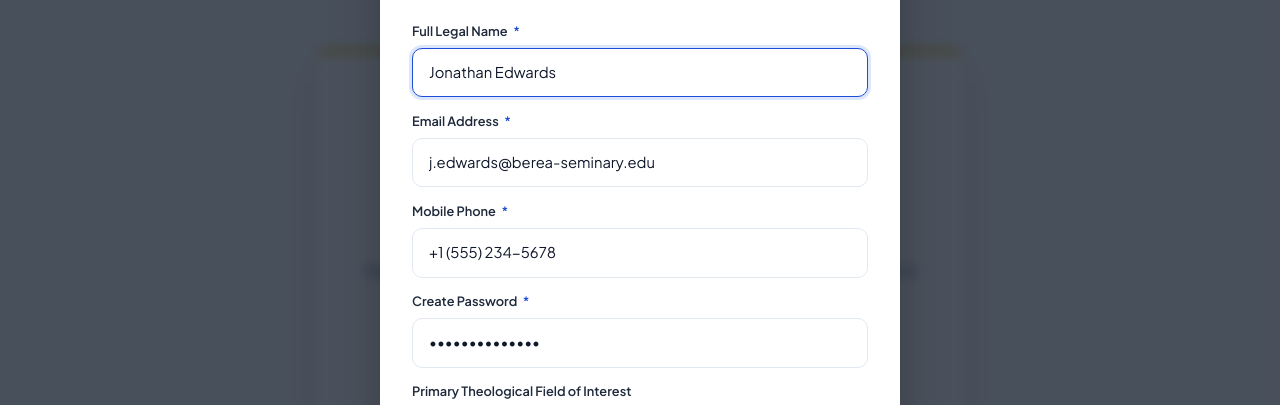
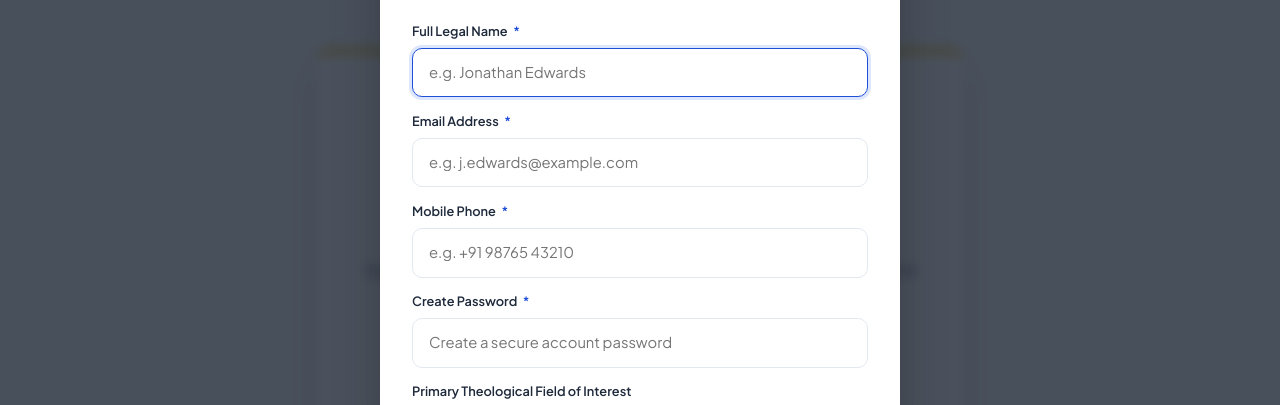
Before and after one commit to shafiulla2002/Berea-Bible-Institute, a plain HTML site: page checkout.html in a window 1280 px wide. Shown: the part 311-716 px from the top of the page. Drawn offline with nearby package versions, Linux system fonts and the light colour scheme; no server answers; a web font is replaced by a local one.

Commit message:
fix(ui,checkout): replace hardcoded input values with clean placeholders in student auth and checkout forms

```diff
--- a/assets/js/app.js
+++ b/assets/js/app.js
@@ -506,19 +506,19 @@ function createAuthModalDOM() {
         <form id="modalSignupForm" onsubmit="handleModalSignup(event)">
           <div class="form-group" style="margin-bottom:0.85rem;">
             <label class="form-label" style="font-size:0.8rem;">Full Legal Name <span class="required">*</span></label>
-            <input type="text" id="modalSignupName" class="form-control" placeholder="e.g. Jonathan Edwards" value="Jonathan Edwards" required>
+            <input type="text" id="modalSignupName" class="form-control" placeholder="e.g. Jonathan Edwards" value="" required>
           </div>
           <div class="form-group" style="margin-bottom:0.85rem;">
             <label class="form-label" style="font-size:0.8rem;">Email Address <span class="required">*</span></label>
-            <input type="email" id="modalSignupEmail" class="form-control" placeholder="e.g. j.edwards@example.com" value="j.edwards@berea-seminary.edu" required>
+            <input type="email" id="modalSignupEmail" class="form-control" placeholder="e.g. j.edwards@example.com" value="" required>
           </div>
           <div class="form-group" style="margin-bottom:0.85rem;">
             <label class="form-label" style="font-size:0.8rem;">Mobile Phone <span class="required">*</span></label>
-            <input type="tel" id="modalSignupPhone" class="form-control" placeholder="(555) 234-5678" value="+1 (555) 234-5678" required>
+            <input type="tel" id="modalSignupPhone" class="form-control" placeholder="e.g. +91 98765 43210" value="" required>
           </div>
           <div class="form-group" style="margin-bottom:0.85rem;">
             <label class="form-label" style="font-size:0.8rem;">Create Password <span class="required">*</span></label>
-            <input type="password" id="modalSignupPassword" class="form-control" value="Pass@2026Berea" required>
+            <input type="password" id="modalSignupPassword" class="form-control" placeholder="Create a secure account password" value="" required>
           </div>
           <div class="form-group" style="margin-bottom:1.25rem;">
             <label class="form-label" style="font-size:0.8rem;">Primary Theological Field of Interest</label>
@@ -542,11 +542,11 @@ function createAuthModalDOM() {
         <form id="modalSigninForm" style="display:none;" onsubmit="handleModalSignin(event)">
           <div class="form-group" style="margin-bottom:0.85rem;">
             <label class="form-label" style="font-size:0.8rem;">Registered Email or Mobile <span class="required">*</span></label>
-            <input type="text" id="modalSigninIdentifier" class="form-control" placeholder="Email or Mobile" value="timothy.disciple@berea-seminary.edu" required>
+            <input type="text" id="modalSigninIdentifier" class="form-control" placeholder="e.g. email or mobile number" value="" required>
           </div>
           <div class="form-group" style="margin-bottom:1.25rem;">
             <label class="form-label" style="font-size:0.8rem;">Account Password <span class="required">*</span></label>
-            <input type="password" id="modalSigninPassword" class="form-control" value="SamplePassword123" required>
+            <input type="password" id="modalSigninPassword" class="form-control" placeholder="Enter your password" value="" required>
           </div>
           <button type="submit" class="btn btn-gold btn-block btn-lg">
             Sign In & Access Account
--- a/checkout.html
+++ b/checkout.html
@@ -125,12 +125,12 @@
 
                 <div class="form-group">
                   <label for="checkoutEmail" class="form-label">Email Address <span class="required">*</span></label>
-                  <input type="email" id="checkoutEmail" class="form-control" placeholder="timothy@example.org" required>
+                  <input type="email" id="checkoutEmail" class="form-control" placeholder="e.g. timothy@example.org" required>
                 </div>
 
                 <div class="form-group">
                   <label for="checkoutPhone" class="form-label">Mobile Phone Number <span class="required">*</span></label>
-                  <input type="tel" id="checkoutPhone" class="form-control" placeholder="+1 (555) 234-5678" required>
+                  <input type="tel" id="checkoutPhone" class="form-control" placeholder="e.g. +91 98765 43210" required>
                 </div>
 
                 <div class="form-group" style="grid-column: span 2;">
```
Also changed, not shown: registration.html (+1 -1 lines).
